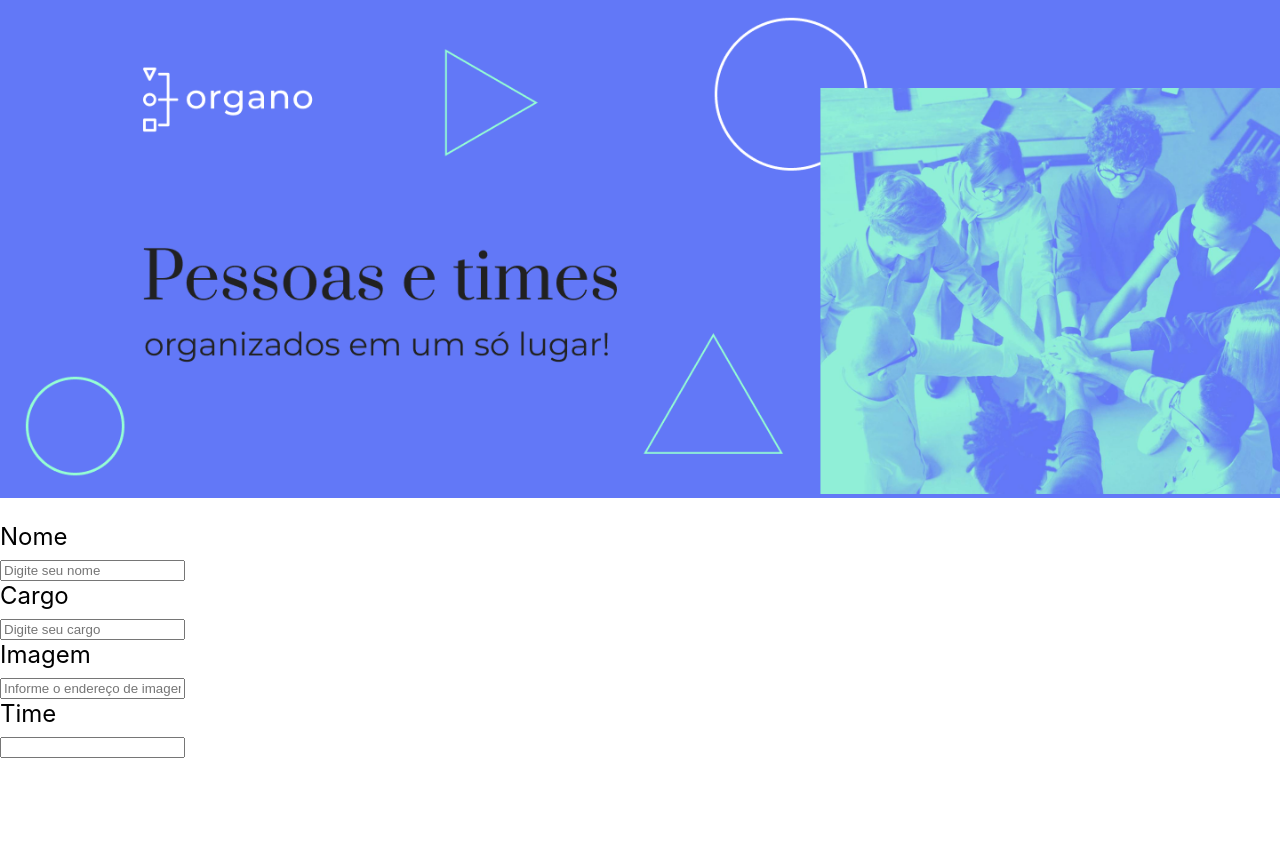
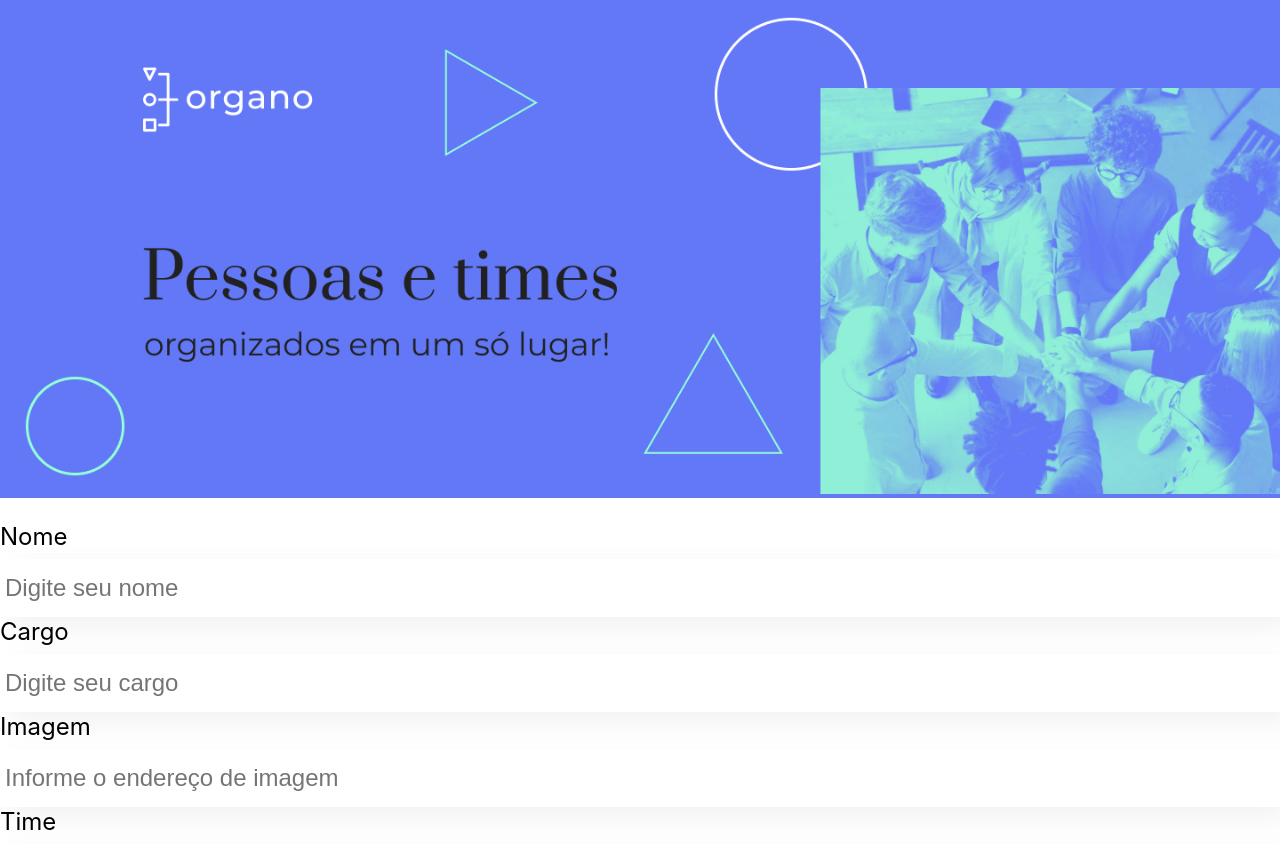
Before and after one commit to llorenzojorge/organo, a React (Create React App) app: page / in a window 1280 px wide. Shown: the top 868 px of the page. Before the commit the page ends 800 px from the top, so only its background shows below. Built offline with nearby package versions, Linux system fonts and the light colour scheme.

Commit message:
css puro

```diff
--- a/src/componentes/CampoTexto/CampoTexto.css
+++ b/src/componentes/CampoTexto/CampoTexto.css
@@ -7,3 +7,13 @@
     margin-bottom: 8px;
     font-size: 24px;
 }
+
+.campo-texto input {
+    width: 100%;
+    background-color: white;
+    box-shadow: 10px 10px 30px rgba(0, 0, 0, 0.06);
+    font-size: 24px;
+    border: none;
+    padding: 15px 5px;
+   box-sizing: border-box;
+}
```
